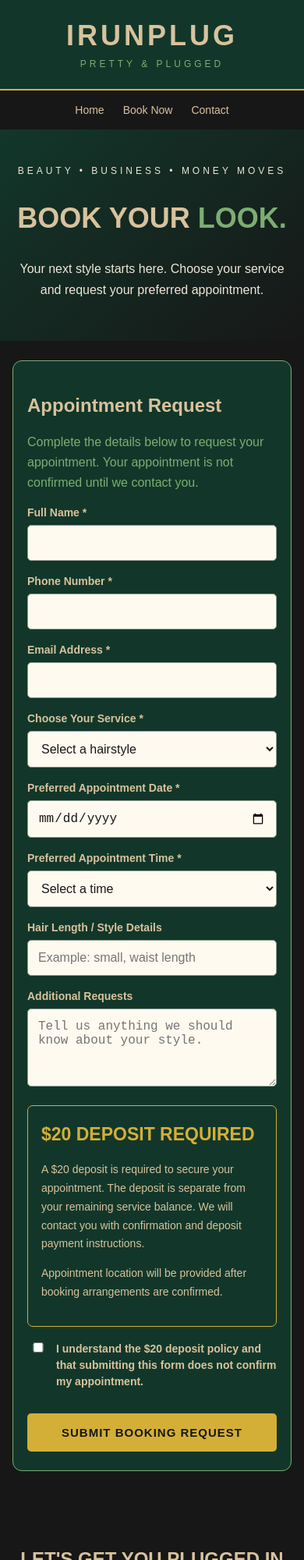
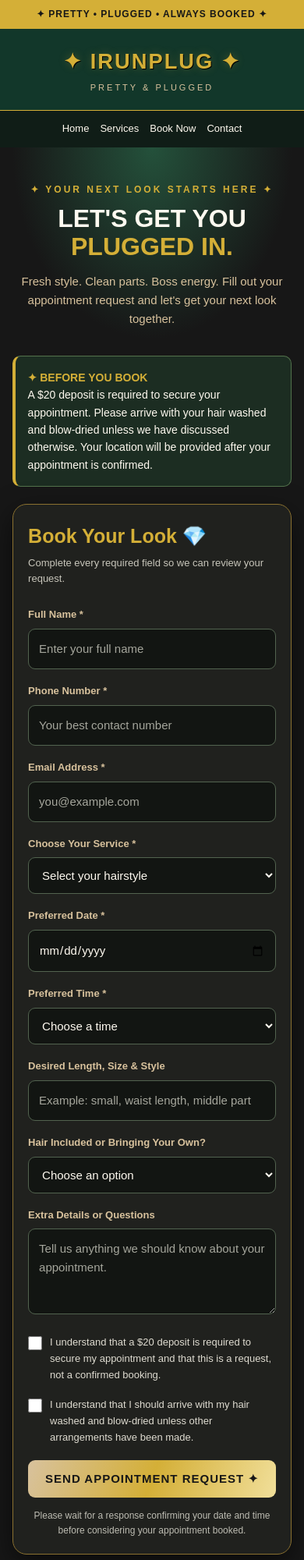
Before and after one commit to irunplug/IrunPlug, a plain HTML site: page booking.html in a window 390 px wide. Shown: the top 2000 px of the page at 78% size. Drawn offline with Linux system fonts and the light colour scheme.

Commit message:
Update booking.html

```diff
--- a/booking.html
+++ b/booking.html
@@ -3,10 +3,10 @@
 <html lang="en">
 <head>
   <meta charset="UTF-8">
-  <meta name="viewport" content="width=device-width, initial-scale=1">
+  <meta name="viewport" content="width=device-width, initial-scale=1.0">
   <meta name="theme-color" content="#12372A">
-  <title>Book an Appointment | IRUNPLUG</title>
-
+  <title>Book Your Appointment | IRUNPLUG</title>
+  <meta name="description" content="Request your next hairstyle appointment with IRUNPLUG — Pretty & Plugged.">
   <style>
     :root {
       --forest: #12372A;
@@ -14,237 +14,410 @@
       --champagne: #D8C29D;
       --black: #171717;
       --gold: #D4AF37;
+      --cream: #fffaf0;
     }
 
-    * { box-sizing: border-box; }
+    * {
+      box-sizing: border-box;
+      margin: 0;
+      padding: 0;
+    }
 
     body {
-      margin: 0;
+      font-family: Arial, Helvetica, sans-serif;
       background: var(--black);
-      color: var(--champagne);
-      font-family: Arial, sans-serif;
+      color: var(--cream);
+      line-height: 1.6;
+    }
+
+    a {
+      color: inherit;
+      text-decoration: none;
+    }
+
+    .top-bar {
+      background: var(--gold);
+      color: var(--black);
+      text-align: center;
+      padding: 9px 12px;
+      font-size: 12px;
+      font-weight: bold;
+      letter-spacing: 1px;
     }
 
     header {
       background: var(--forest);
-      border-bottom: 2px solid var(--gold);
-      padding: 25px 15px;
+      border-bottom: 1px solid var(--gold);
+      padding: 20px 16px;
       text-align: center;
     }
 
     .logo {
-      margin: 0;
-      font-size: 36px;
+      color: var(--gold);
+      font-size: clamp(27px, 7vw, 42px);
       font-weight: 900;
-      letter-spacing: 4px;
+      letter-spacing: 2px;
+      text-shadow: 1px 1px 0 #000, 0 0 12px #d4af3740;
     }
 
     .tagline {
-      color: var(--money);
-      letter-spacing: 4px;
-      font-size: 12px;
-      margin-top: 8px;
+      color: var(--champagne);
+      font-size: 11px;
+      letter-spacing: 3px;
+      margin-top: 3px;
     }
 
     nav {
       display: flex;
       justify-content: center;
-      gap: 24px;
-      padding: 17px 10px;
+      flex-wrap: wrap;
+      gap: 20px;
+      padding: 13px 10px;
+      background: #101d17;
+      font-size: 13px;
     }
 
-    nav a {
-      color: var(--champagne);
-      text-decoration: none;
-      font-size: 14px;
+    nav a:hover {
+      color: var(--gold);
     }
 
     .hero {
       text-align: center;
-      padding: 35px 20px;
-      background: linear-gradient(140deg, var(--forest), var(--black));
+      padding: 45px 20px 35px;
+      background:
+        radial-gradient(ellipse at top, #24513b 0%, transparent 65%),
+        var(--black);
     }
 
-    .hero h1 { font-size: 36px; }
+    .eyebrow {
+      color: var(--gold);
+      font-size: 12px;
+      font-weight: bold;
+      letter-spacing: 3px;
+      margin-bottom: 10px;
+    }
 
-    .hero span { color: var(--money); }
+    h1 {
+      font-size: clamp(32px, 8vw, 48px);
+      line-height: 1.1;
+      margin-bottom: 15px;
+    }
+
+    h1 span {
+      color: var(--gold);
+    }
 
     .hero p {
-      line-height: 1.7;
-      color: #eee6d8;
+      max-width: 530px;
+      margin: 0 auto;
+      color: var(--champagne);
+      font-size: 15px;
     }
 
-    .form-wrap {
-      max-width: 620px;
-      margin: 25px auto 45px;
-      padding: 0 16px;
+    .sparkle {
+      color: var(--gold);
     }
 
-    form {
-      padding: 24px 18px;
-      background: var(--forest);
-      border: 1px solid var(--money);
-      border-radius: 12px;
+    .booking-wrap {
+      width: min(760px, 92%);
+      margin: 0 auto 45px;
     }
 
-    h2 { color: var(--champagne); }
-
-    .intro {
-      color: var(--money);
-      line-height: 1.6;
+    .notice {
+      background: #1c2d22;
+      border: 1px solid #53734c;
+      border-left: 4px solid var(--gold);
+      padding: 16px;
+      border-radius: 10px;
+      margin-bottom: 22px;
+      font-size: 14px;
     }
 
-    label {
-      display: block;
-      margin: 18px 0 8px;
-      font-size: 14px;
-      font-weight: bold;
+    .notice strong {
+      color: var(--gold);
     }
 
-    input, select, textarea {
+    .form-card {
+      background: #20211e;
+      border: 1px solid #8b7130;
+      border-radius: 18px;
+      padding: clamp(18px, 5vw, 32px);
+      box-shadow: 0 12px 35px #0008;
+    }
+
+    .form-card h2 {
+      color: var(--gold);
+      font-size: 25px;
+      margin-bottom: 5px;
+    }
+
+    .form-intro {
+      color: #c8c6bb;
+      font-size: 13px;
+      margin-bottom: 25px;
+    }
+
+    .field {
+      margin-bottom: 18px;
+    }
+
+    .field label,
+    .field-label {
       display: block;
+      font-weight: bold;
+      font-size: 13px;
+      margin-bottom: 7px;
+      color: var(--champagne);
+    }
+
+    input,
+    select,
+    textarea {
       width: 100%;
+      background: #121512;
+      color: #fffaf0;
+      border: 1px solid #52634f;
+      border-radius: 9px;
       padding: 13px;
-      border: 1px solid #8b9b8c;
-      border-radius: 5px;
-      background: #fffaf0;
-      color: var(--black);
-      font-size: 16px;
+      font: inherit;
+      font-size: 15px;
+      outline: none;
+    }
+
+    input:focus,
+    select:focus,
+    textarea:focus {
+      border-color: var(--gold);
+      box-shadow: 0 0 0 2px #d4af3725;
+    }
+
+    input::placeholder,
+    textarea::placeholder {
+      color: #a5a69c;
+    }
+
+    select option {
+      background: #171717;
+    }
+
+    .two-col {
+      display: grid;
+      grid-template-columns: 1fr 1fr;
+      gap: 14px;
     }
 
     textarea {
-      min-height: 100px;
+      min-height: 110px;
       resize: vertical;
     }
 
-    .policy {
-      margin-top: 24px;
-      padding: 17px;
-      border: 1px solid var(--gold);
-      border-radius: 7px;
-      line-height: 1.7;
-      font-size: 14px;
+    .check-row {
+      display: flex;
+      align-items: flex-start;
+      gap: 10px;
+      margin: 18px 0;
+      color: #dedbd0;
+      font-size: 13px;
     }
 
-    .policy strong {
-      color: var(--gold);
-      font-size: 23px;
+    .check-row input {
+      width: 18px;
+      height: 18px;
+      flex-shrink: 0;
+      margin-top: 2px;
+      accent-color: var(--gold);
     }
 
-    .agree {
-      display: flex;
-      gap: 10px;
-      align-items: flex-start;
-      line-height: 1.5;
+    .submit-btn {
+      display: block;
+      width: 100%;
+      border: none;
+      border-radius: 9px;
+      padding: 15px;
+      background: linear-gradient(110deg, #d8c29d, #d4af37, #f1df9a);
+      color: #171717;
+      font-size: 15px;
+      font-weight: 900;
+      letter-spacing: 1px;
+      cursor: pointer;
     }
 
-    .agree input {
-      width: 20px;
-      min-width: 20px;
-      margin-top: 2px;
+    .submit-btn:hover {
+      filter: brightness(1.08);
     }
 
-    button {
-      width: 100%;
-      margin-top: 22px;
-      padding: 16px;
-      background: var(--gold);
-      color: var(--black);
-      border: 0;
-      border-radius: 5px;
-      font-weight: 900;
-      font-size: 15px;
-      letter-spacing: 1px;
+    .small-print {
+      color: #bdbcb2;
+      font-size: 12px;
+      margin-top: 14px;
+      text-align: center;
     }
 
     .contact {
       text-align: center;
-      padding: 25px 15px;
-      line-height: 1.9;
+      padding: 30px 15px;
+      background: var(--forest);
+      border-top: 1px solid var(--gold);
     }
 
-    .contact a { color: var(--money); }
+    .contact h2 {
+      color: var(--gold);
+      margin-bottom: 10px;
+    }
+
+    .contact p {
+      margin: 5px 0;
+      overflow-wrap: anywhere;
+    }
+
+    .contact a {
+      color: var(--champagne);
+    }
 
     footer {
-      padding: 22px;
-      border-top: 1px solid var(--gold);
       text-align: center;
+      padding: 18px 12px;
+      color: #bcb9ac;
       font-size: 12px;
+      background: #10110f;
+    }
+
+    @media (max-width: 520px) {
+      .two-col {
+        grid-template-columns: 1fr;
+        gap: 0;
+      }
+
+      nav {
+        gap: 14px;
+      }
     }
   </style>
 </head>
 
 <body>
+  <div class="top-bar">
+    ✦ PRETTY • PLUGGED • ALWAYS BOOKED ✦
+  </div>
+
   <header>
-    <p class="logo">IRUNPLUG</p>
+    <a href="index.html" aria-label="IRUNPLUG homepage">
+      <div class="logo">✦ IRUNPLUG ✦</div>
       <div class="tagline">PRETTY &amp; PLUGGED</div>
+    </a>
   </header>
 
   <nav>
     <a href="index.html">Home</a>
-    <a href="#booking">Book Now</a>
+    <a href="index.html#services">Services</a>
+    <a href="booking.html">Book Now</a>
     <a href="#contact">Contact</a>
   </nav>
 
   <section class="hero">
-    <p class="tagline">BEAUTY • BUSINESS • MONEY MOVES</p>
-    <h1>BOOK YOUR <span>LOOK.</span></h1>
-    <p>Your next style starts here. Choose your service<br>
-       and request your preferred appointment.</p>
+    <div class="eyebrow">✦ YOUR NEXT LOOK STARTS HERE ✦</div>
+    <h1>LET'S GET YOU<br><span>PLUGGED IN.</span></h1>
+    <p>
+      Fresh style. Clean parts. Boss energy.
+      Fill out your appointment request and let's get your next look together.
+    </p>
   </section>
 
-  <main class="form-wrap" id="booking">
+  <main class="booking-wrap">
+    <div class="notice">
+      <strong>✦ BEFORE YOU BOOK</strong><br>
+      A $20 deposit is required to secure your appointment.
+      Please arrive with your hair washed and blow-dried unless
+      we have discussed otherwise. Your location will be provided
+      after your appointment is confirmed.
+    </div>
+
+    <section class="form-card">
+      <h2>Book Your Look 💎</h2>
+      <p class="form-intro">
+        Complete every required field so we can review your request.
+      </p>
+
       <form
         action="https://formsubmit.co/Irunplug@gmail.com"
-      method="POST">
+        method="POST"
+      >
+        <input type="hidden" name="_subject" value="New IRUNPLUG Appointment Request">
+        <input type="hidden" name="_template" value="table">
 
-      <input type="hidden" name="_subject"
-        value="New IRUNPLUG Booking Request">
+        <div class="field">
+          <label for="name">Full Name *</label>
+          <input
+            id="name"
+            name="Full Name"
+            type="text"
+            placeholder="Enter your full name"
+            autocomplete="name"
+            required
+          >
+        </div>
 
-      <h2>Appointment Request</h2>
-      <p class="intro">
-        Complete the details below to request your appointment.
-        Your appointment is not confirmed until we contact you.
-      </p>
+        <div class="two-col">
+          <div class="field">
+            <label for="phone">Phone Number *</label>
+            <input
+              id="phone"
+              name="Phone Number"
+              type="tel"
+              placeholder="Your best contact number"
+              autocomplete="tel"
+              required
+            >
+          </div>
 
-      <label for="name">Full Name *</label>
-      <input id="name" name="Client Name"
-        autocomplete="name" required>
+          <div class="field">
+            <label for="email">Email Address *</label>
+            <input
+              id="email"
+              name="Email"
+              type="email"
+              placeholder="you@example.com"
+              autocomplete="email"
+              required
+            >
+          </div>
+        </div>
 
-      <label for="phone">Phone Number *</label>
-      <input id="phone" name="Client Phone"
-        type="tel" autocomplete="tel" required>
-
-      <label for="email">Email Address *</label>
-      <input id="email" name="Client Email"
-        type="email" autocomplete="email" required>
-
+        <div class="field">
           <label for="service">Choose Your Service *</label>
           <select id="service" name="Requested Service" required>
-        <option value="">Select a hairstyle</option>
+            <option value="">Select your hairstyle</option>
             <option>Knotless Braids</option>
             <option>Box Braids</option>
             <option>Boho Braids</option>
             <option>Cornrows</option>
-        <option>Passion Twists</option>
-        <option>Other Twists</option>
             <option>Loc Retwist</option>
             <option>Starter Locs</option>
             <option>Wicks Maintenance</option>
-        <option>Sew-in</option>
+            <option>Passion Twists</option>
+            <option>Sew-In</option>
             <option>Quick Weave</option>
             <option>Wig Install</option>
-        <option>Kids Hairstyles</option>
+            <option>Kids Hairstyle</option>
             <option>Other Service</option>
           </select>
+        </div>
 
-      <label for="date">Preferred Appointment Date *</label>
-      <input id="date" name="Preferred Date"
-        type="date" required>
+        <div class="two-col">
+          <div class="field">
+            <label for="date">Preferred Date *</label>
+            <input
+              id="date"
+              name="Preferred Date"
+              type="date"
+              required
+            >
+          </div>
 
-      <label for="time">Preferred Appointment Time *</label>
+          <div class="field">
+            <label for="time">Preferred Time *</label>
             <select id="time" name="Preferred Time" required>
-        <option value="">Select a time</option>
+              <option value="">Choose a time</option>
               <option>9:00 AM</option>
               <option>10:00 AM</option>
               <option>11:00 AM</option>
@@ -256,56 +429,88 @@
               <option>5:00 PM</option>
               <option>6:00 PM</option>
             </select>
-
-      <label for="length">Hair Length / Style Details</label>
-      <input id="length" name="Hair Length and Style Details"
-        placeholder="Example: small, waist length">
-
-      <label for="notes">Additional Requests</label>
-      <textarea id="notes" name="Additional Requests"
-        placeholder="Tell us anything we should know about your style."></textarea>
-
-      <div class="policy">
-        <strong>$20 DEPOSIT REQUIRED</strong>
-        <p>
-          A $20 deposit is required to secure your appointment.
-          The deposit is separate from your remaining service
-          balance. We will contact you with confirmation and
-          deposit payment instructions.
-        </p>
-        <p>
-          Appointment location will be provided after booking
-          arrangements are confirmed.
-        </p>
+          </div>
         </div>
 
-      <label class="agree">
-        <input type="checkbox" name="Deposit Policy Acknowledged"
-          value="Yes" required>
-        <span>I understand the $20 deposit policy and that
-          submitting this form does not confirm my appointment.</span>
+        <div class="field">
+          <label for="length">Desired Length, Size &amp; Style</label>
+          <input
+            id="length"
+            name="Length Size and Style Details"
+            type="text"
+            placeholder="Example: small, waist length, middle part"
+          >
+        </div>
+
+        <div class="field">
+          <label for="hair">Hair Included or Bringing Your Own?</label>
+          <select id="hair" name="Hair Preference">
+            <option value="">Choose an option</option>
+            <option>I will bring my own hair</option>
+            <option>I need hair included</option>
+            <option>Please discuss with me</option>
+          </select>
+        </div>
+
+        <div class="field">
+          <label for="notes">Extra Details or Questions</label>
+          <textarea
+            id="notes"
+            name="Additional Details"
+            placeholder="Tell us anything we should know about your appointment."
+          ></textarea>
+        </div>
+
+        <label class="check-row">
+          <input
+            type="checkbox"
+            name="Deposit Policy Acknowledged"
+            value="Yes"
+            required
+          >
+          <span>
+            I understand that a $20 deposit is required to secure my
+            appointment and that this is a request, not a confirmed booking.
+          </span>
         </label>
 
-      <button type="submit">SUBMIT BOOKING REQUEST</button>
+        <label class="check-row">
+          <input
+            type="checkbox"
+            name="Hair Preparation Acknowledged"
+            value="Yes"
+            required
+          >
+          <span>
+            I understand that I should arrive with my hair washed and
+            blow-dried unless other arrangements have been made.
+          </span>
+        </label>
+
+        <button class="submit-btn" type="submit">
+          SEND APPOINTMENT REQUEST ✦
+        </button>
+
+        <p class="small-print">
+          Please wait for a response confirming your date and time
+          before considering your appointment booked.
+        </p>
       </form>
+    </section>
   </main>
 
   <section class="contact" id="contact">
-    <h2>LET'S GET YOU PLUGGED IN</h2>
-    <p>Questions about your appointment?</p>
-    <p>
-      Email:
-      <a href="mailto:Irunplug@gmail.com">Irunplug@gmail.com</a>
-      <br>
-      Call:
-      <a href="tel:8649169151">864-916-9151</a>
+    <h2>LET'S CONNECT ✦</h2>
+    <p>Have questions before booking?</p>
+    <p><a href="mailto:Irunplug@gmail.com">Irunplug@gmail.com</a></p>
+    <p><a href="tel:+18649169151">(864) 916-9151</a></p>
+    <p style="margin-top: 14px; color: #D8C29D;">
+      Pretty looks. Plugged energy. Money Moves.
     </p>
   </section>
 
   <footer>
-    IRUNPLUG · PRETTY &amp; PLUGGED
-    <p>Money Moves Only.</p>
-    <p>&copy; 2026 IRUNPLUG</p>
+    © 2026 IRUNPLUG — PRETTY &amp; PLUGGED. All rights reserved.
   </footer>
 
   <script>
@@ -316,6 +521,7 @@
       String(today.getMonth() + 1).padStart(2, "0"),
       String(today.getDate()).padStart(2, "0")
     ].join("-");
+
     dateInput.min = localToday;
   </script>
 </body>
```
Lines whose indentation alone changed are shown as unchanged.
